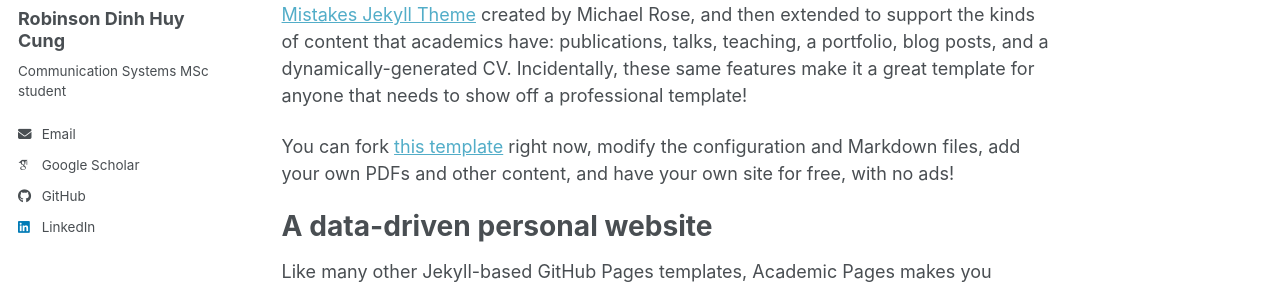
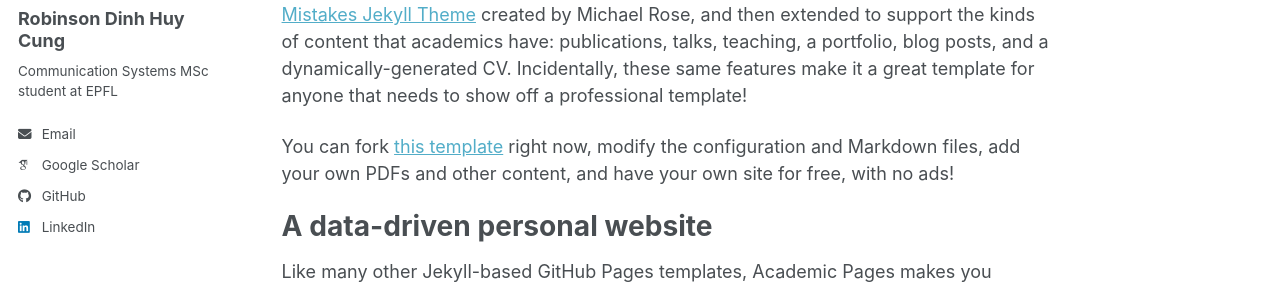
Before and after one commit to robicung/robicung.github.io, a Jekyll site: the page built from _pages/about.md, in a window 1280 px wide. Shown: the part 278-562 px from the top of the page. Built offline with Jekyll 4.4.1, drawn with Linux system fonts in a browser that asks for light colours; some web fonts are replaced; a script bundle is joined from its source files by our own code; library files that are not in the unit come from our copies.

Commit message:
change subtitle

```diff
--- a/_config.yml
+++ b/_config.yml
@@ -26,7 +26,7 @@ author:
   avatar           : "profile.png"
   name             : "Robinson Dinh Huy Cung"
   pronouns         : # example: "she/her"
-  bio              : "Communication Systems MSc student"
+  bio              : "Communication Systems MSc student at EPFL"
   location         :
   employer         :
   uri              : # URL
```
